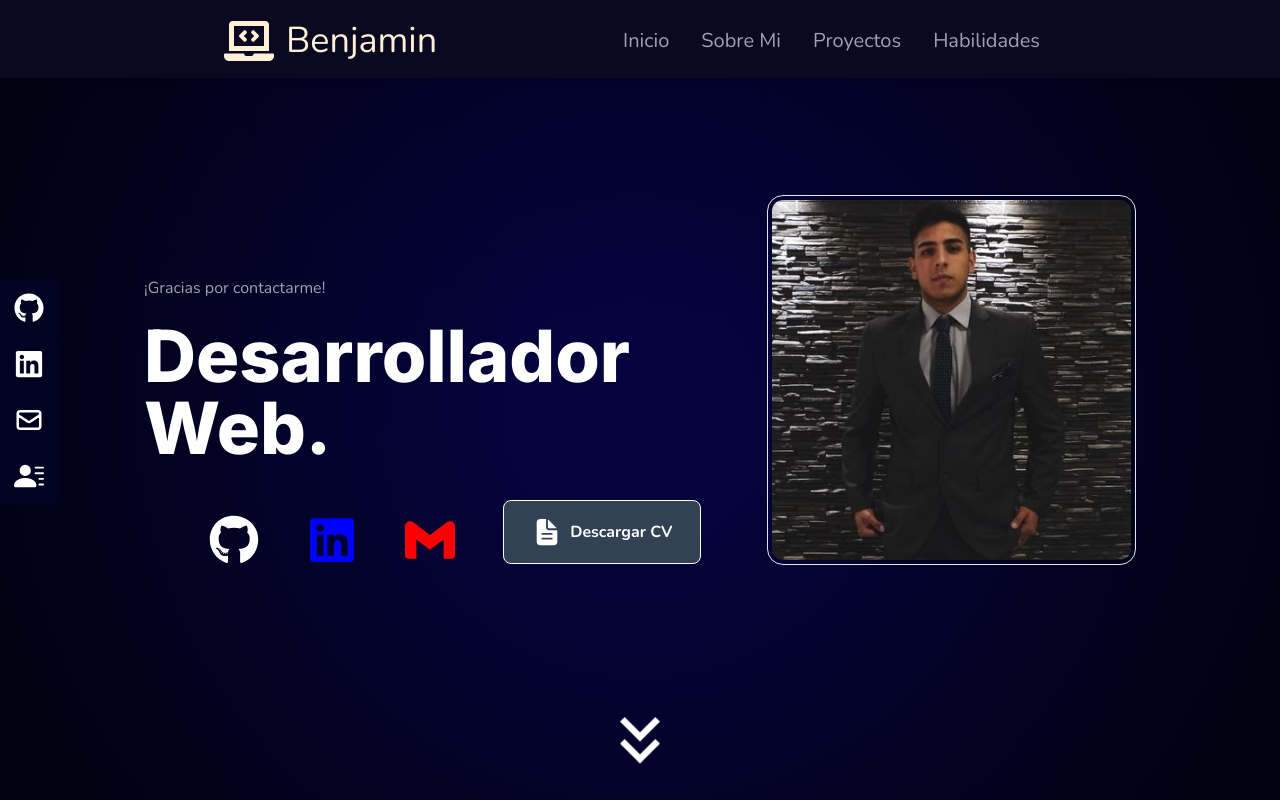
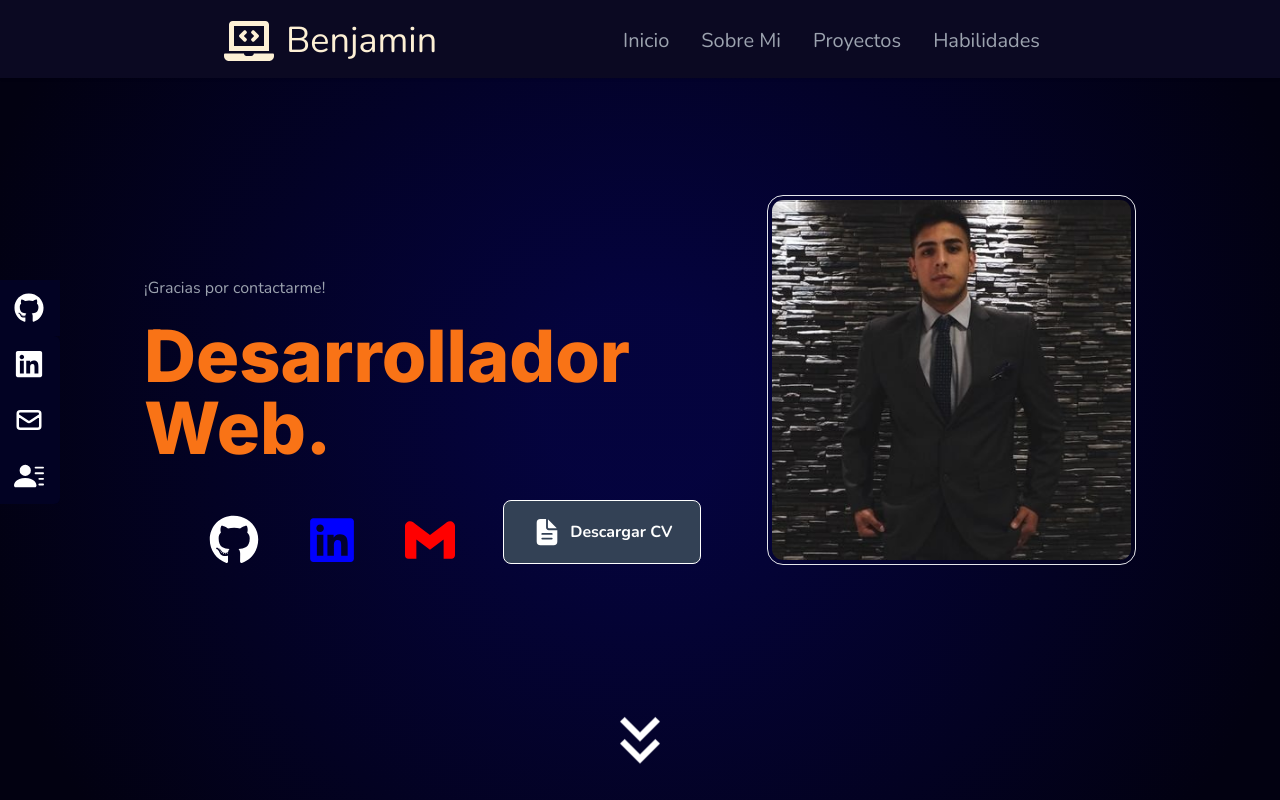
Before and after one commit to benjaminpaez/portfolio, a React (Vite) app: page / in a window 1280 px wide. Shown: the top 800 px of the page. Built offline with nearby package versions, Linux system fonts and the light colour scheme.

Commit message:
change title

```diff
--- a/src/components/Home.tsx
+++ b/src/components/Home.tsx
@@ -14,7 +14,7 @@ export const Home = () => {
           ¡Gracias por contactarme!
           </p>
 
-          <h1 className="text-4xl mt-1 sm:text-7xl font-bold text-white font-secondary py-4 ">
+          <h1 className="text-4xl mt-1 sm:text-7xl font-bold text-orange-500 font-secondary py-4">
            Desarrollador Web.
           </h1>
 
@@ -34,7 +34,7 @@ export const Home = () => {
           <img
             src={profile}
             alt="profile"
-            className="rounded-2xl w-2/3 sm:w-full md:w-full border p-1 mx-auto sm:mt-6"
+            className="rounded-2xl w-2/3 border sm:w-full md:w-full p-1 mx-auto sm:mt-6 "
           />
         </div>
         <div className="flex flex-col lg:absolute lg:bottom-0 animate-bounce">
```
